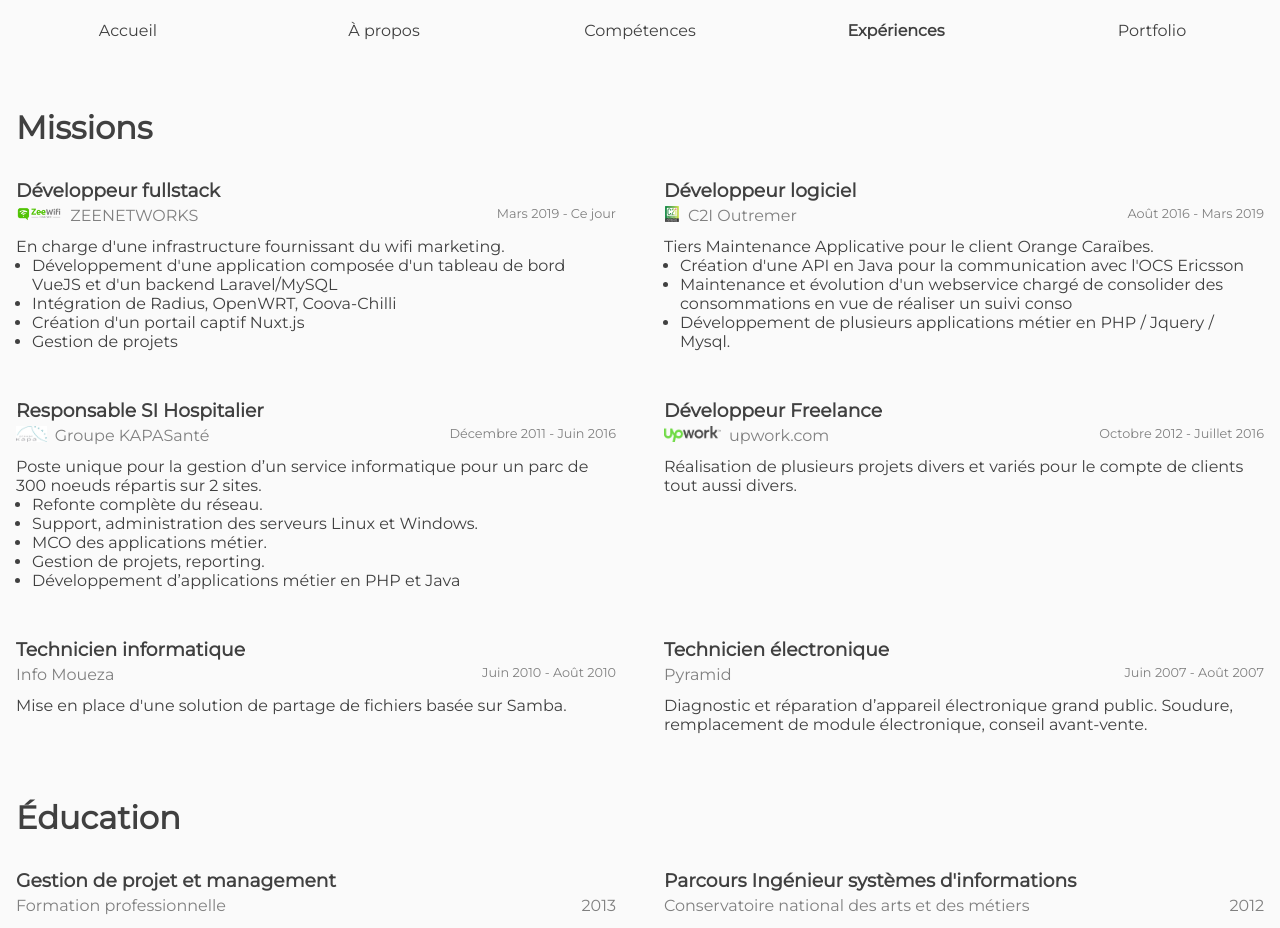
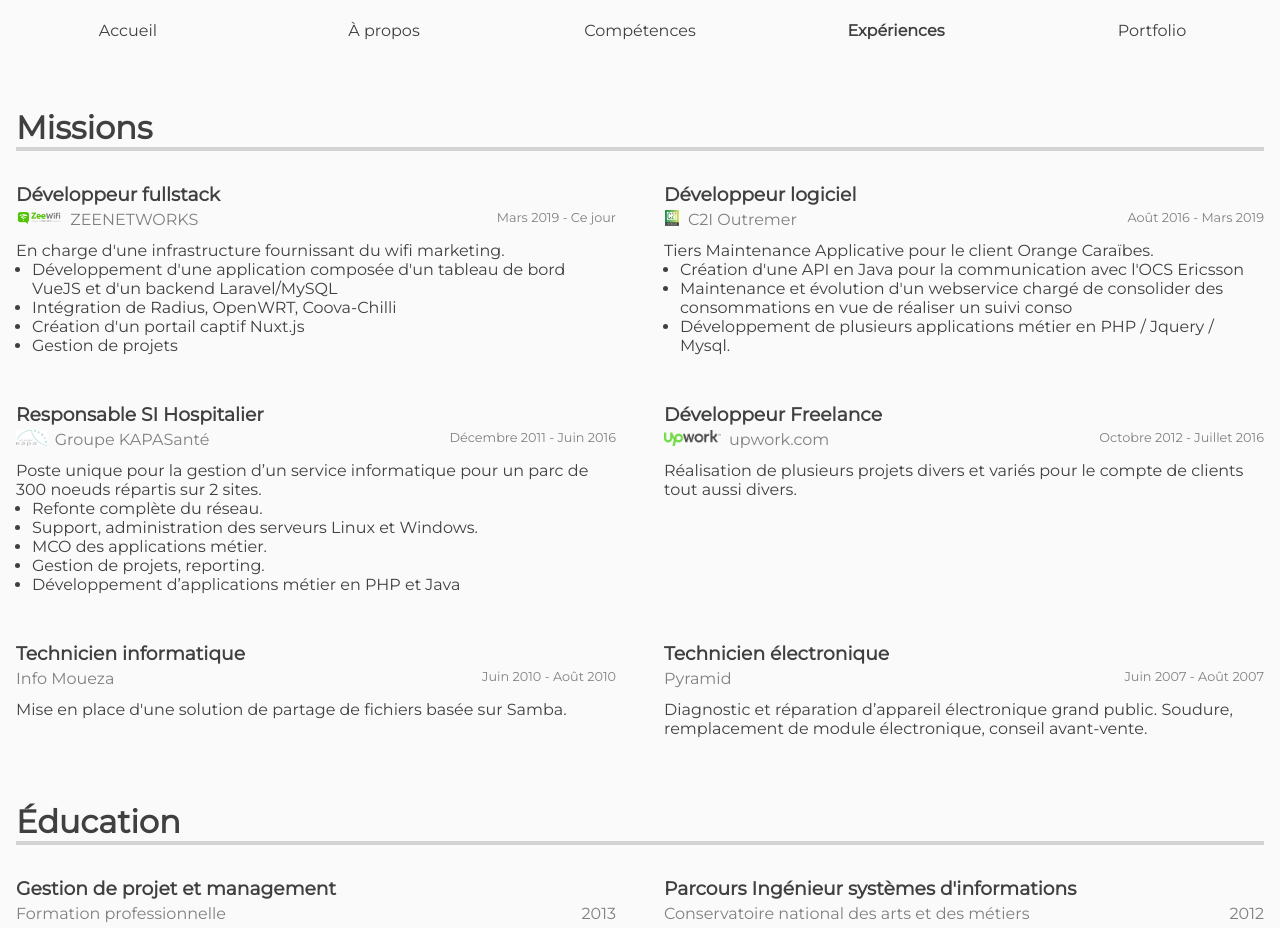
Before and after one commit to sboli/stephenbolivar.com, a React (Create React App) app: page / in a window 1280 px wide. Shown: the top 928 px of the page. Built offline with nearby package versions, Linux system fonts and the light colour scheme.

Commit message:
animation

```diff
--- a/src/components/Experiences.js
+++ b/src/components/Experiences.js
@@ -1,6 +1,6 @@
 import React from 'react';
 import styled from 'styled-components';
-import { animated } from 'react-spring';
+import { animated, useSpring, config } from 'react-spring';
 import { device } from '../mediaqueries';
 import ExperiencesMission from './ExperiencesMission';
 import missions from '../missions';
@@ -30,15 +30,18 @@ const MissionsTitle = styled(animated.h1)`
     grid-column: 1/3;
     grid-row: 1/2;
     margin-top: 2rem;
+    display: block;
+    border-bottom: 4px solid lightgray;
 `;
 
 const Missions = styled(animated.div)`
     display: grid;
-    grid-template-columns: 1fr;
     grid-template-rows: repeat(auto-fill, auto);
     grid-gap: 3rem;
     grid-column: 1/3;
     grid-row: 2/3;
+    grid-template-columns: 1fr;
+
     @media ${device.tablet} {
         grid-template-columns: 1fr 1fr;
     }
@@ -46,15 +49,21 @@ const Missions = styled(animated.div)`
     align-items: start;
 `;
 
-const EducationTitle = styled.h1`
+const EducationTitle = styled(animated.h1)`
     grid-column: 1/3;
     grid-row: 3/4;
     margin-top: 2rem;
+    display: block;
+    border-bottom: 4px solid lightgray;
 `;
 
 const Education = styled(animated.div)`
     display: grid;
-    grid-template-columns: 1fr 1fr;
+    grid-template-columns: 1fr;
+
+    @media ${device.tablet} {
+        grid-template-columns: 1fr 1fr;
+    }
     grid-template-rows: repeat(auto-fill, auto);
     grid-gap: 3rem;
     grid-column: 1/3;
@@ -62,15 +71,28 @@ const Education = styled(animated.div)`
 `;
 
 export default function Experiences({ style }) {
+    const titleStyle = useSpring({
+        from: {
+            transform: 'translate3d(-100px, 0, 0)',
+            opacity: 0,
+            width: '10%'
+        },
+        to: {
+            transform: 'translate3d(0, 0, 0)',
+            opacity: 1,
+            width: '100%'
+        },
+        config: config.molasses
+    });
     return (
         <Root style={style}>
-            <MissionsTitle>Missions</MissionsTitle>
+            <MissionsTitle style={titleStyle}>Missions</MissionsTitle>
             <Missions>
                 {missions.map(it => (
                     <ExperiencesMission {...it}></ExperiencesMission>
                 ))}
             </Missions>
-            <EducationTitle>Éducation</EducationTitle>
+            <EducationTitle style={titleStyle}>Éducation</EducationTitle>
             <Education>
                 {education.map(it => (
                     <ExperiencesEducation {...it}></ExperiencesEducation>
```
